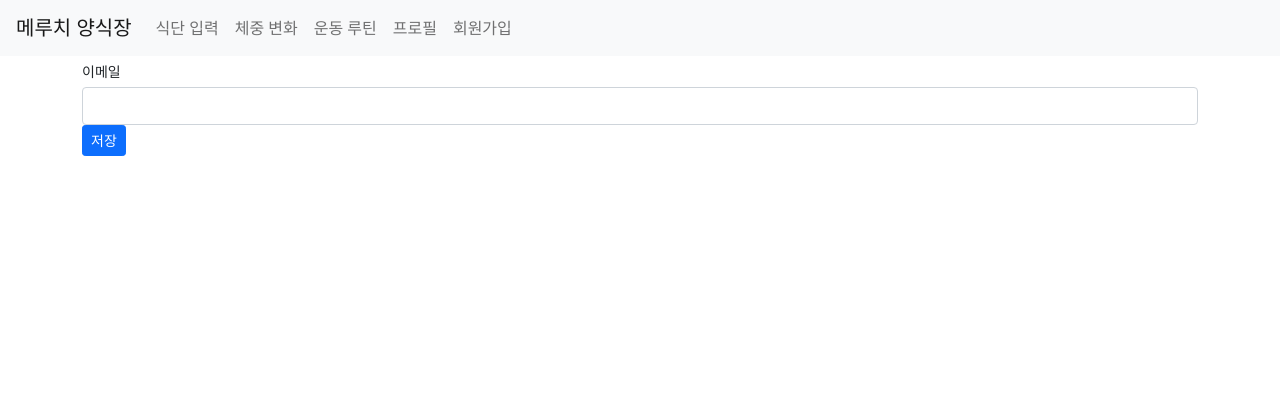
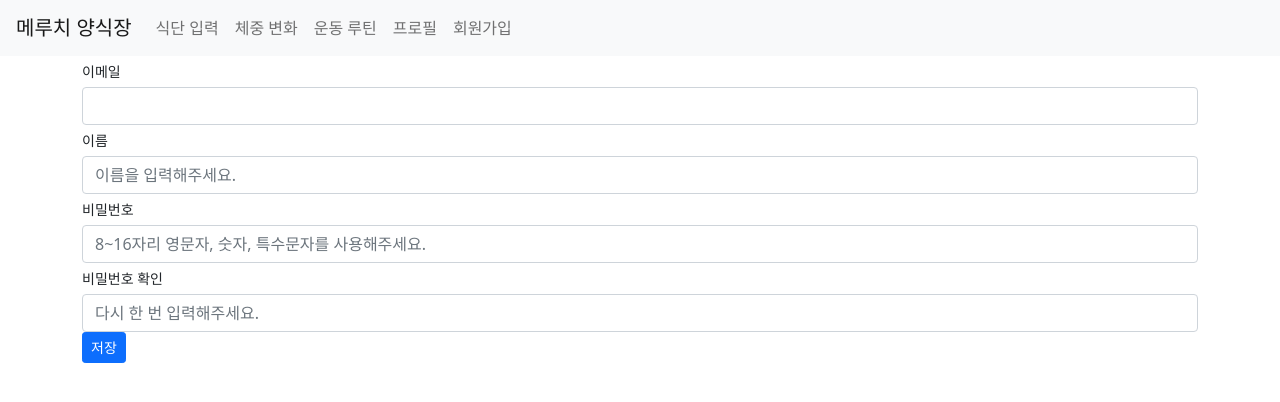
Before and after one commit to hyunjoogo/meuchi-cbt, a Next.js app in the folder prepare/front/: page /signup in a window 1280 px wide. Shown: the top 402 px of the page. Built offline with nearby package versions, Linux system fonts and the light colour scheme.

Commit message:
회원가입 페이지 완성

```diff
--- a/prepare/front/pages/signup.js
+++ b/prepare/front/pages/signup.js
@@ -4,9 +4,8 @@ import AppLayout from "../components/AppLayout";
 import {Button, Col, Container, Form, Row} from "react-bootstrap";
 
 const Signup = () => {
-  const {register, handleSubmit, watch, formState: {errors}} = useForm();
+  const {register, handleSubmit, watch, getValues, formState: {errors}} = useForm();
   const onSubmit = data => {
-    console.log(errors)
     console.log(data);
   }
 
@@ -29,8 +28,58 @@ const Signup = () => {
                 },
               })}
             />
+            <div>{errors?.email?.message}</div>
           </Form.Group>
-          <div>{errors?.email?.message}</div>
+          <Form.Group controlId="name">
+            <Form.Label column="sm">이름</Form.Label>
+            <Form.Control
+              {...register("name", {
+                required: "이름을 입력해주세요.",
+                maxLength: {
+                  value: 256,
+                  message: "256자 이내로 입력해주세요."
+                },
+              })}
+              placeholder="이름을 입력해주세요."
+            />
+            <div>{errors?.name?.message}</div>
+          </Form.Group>
+          <Form.Group controlId="password">
+            <Form.Label column="sm">비밀번호</Form.Label>
+            <Form.Control
+              {...register("password", {
+                required: "비밀번호를 입력해주세요.",
+                minLength: 8,
+                maxLength: {
+                  value: 16,
+                  message: "8~16자리 영문자, 숫자, 특수문자를 사용해주세요."
+                },
+                pattern: {
+                  value: /^(?=.*[a-zA-Z])((?=.*\d)(?=.*\W)).{8,16}$/,
+                  message: "영문자, 숫자, 특수문자를 사용해주세요.",
+                },
+              })}
+              placeholder="8~16자리 영문자, 숫자, 특수문자를 사용해주세요." type="password"
+            />
+            <div>{errors?.password?.message}</div>
+          </Form.Group>
+          <Form.Group controlId="confirmPassword">
+            <Form.Label column="sm">비밀번호 확인</Form.Label>
+            <Form.Control
+              {...register("confirmPassword", {
+                required: "비밀번호를 입력해주세요.",
+                validate: value => {
+                  if (value === getValues('password')) {
+                    return true
+                  } else {
+                    return <span>비밀번호가 맞지 않습니다.</span>
+                  }
+                }
+              })}
+              placeholder="다시 한 번 입력해주세요." type="password"
+            />
+            <div>{errors?.confirmPassword?.message}</div>
+          </Form.Group>
           <Button variant="primary" size="sm" type="submit">저장</Button>
         </Form>
       </Container>
```
